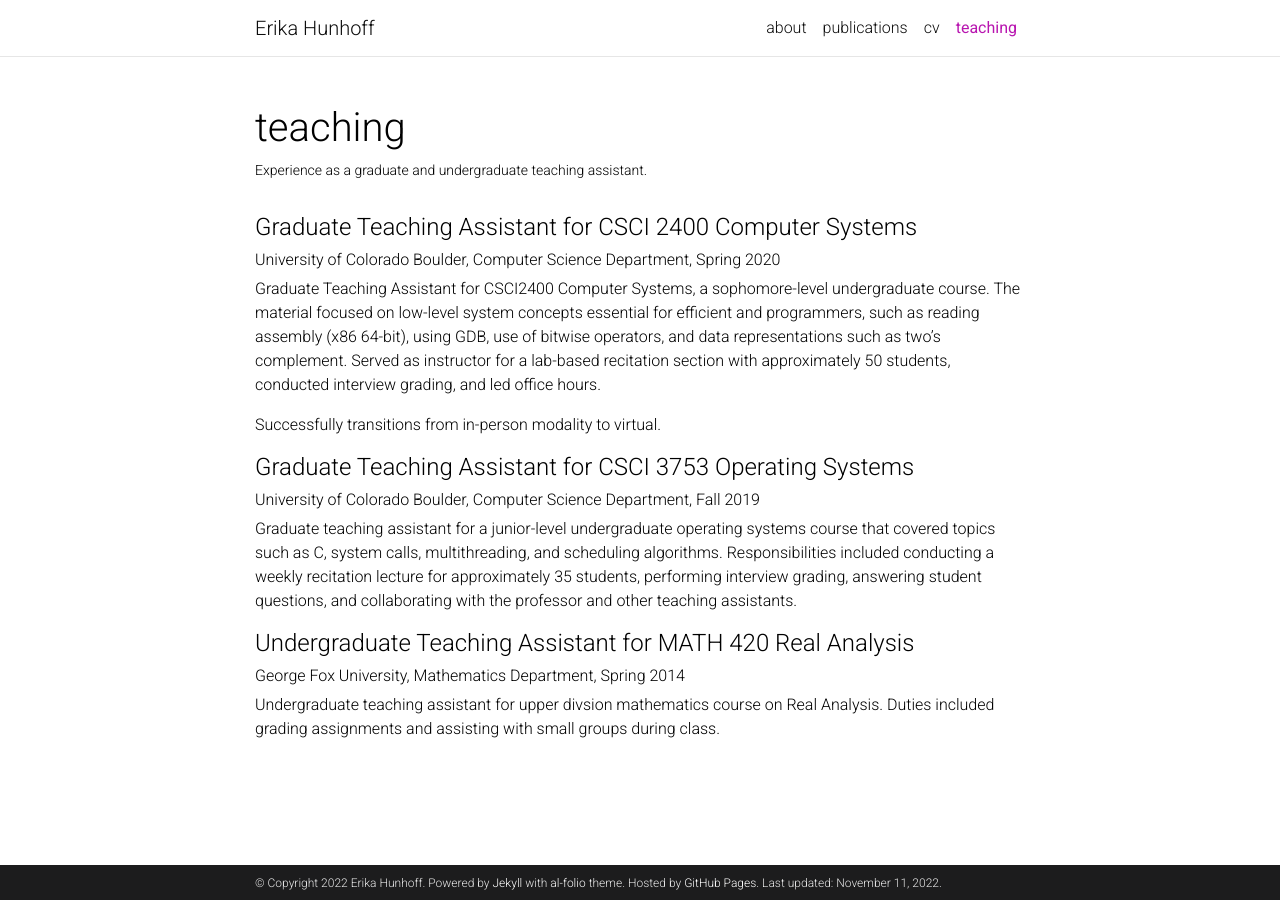
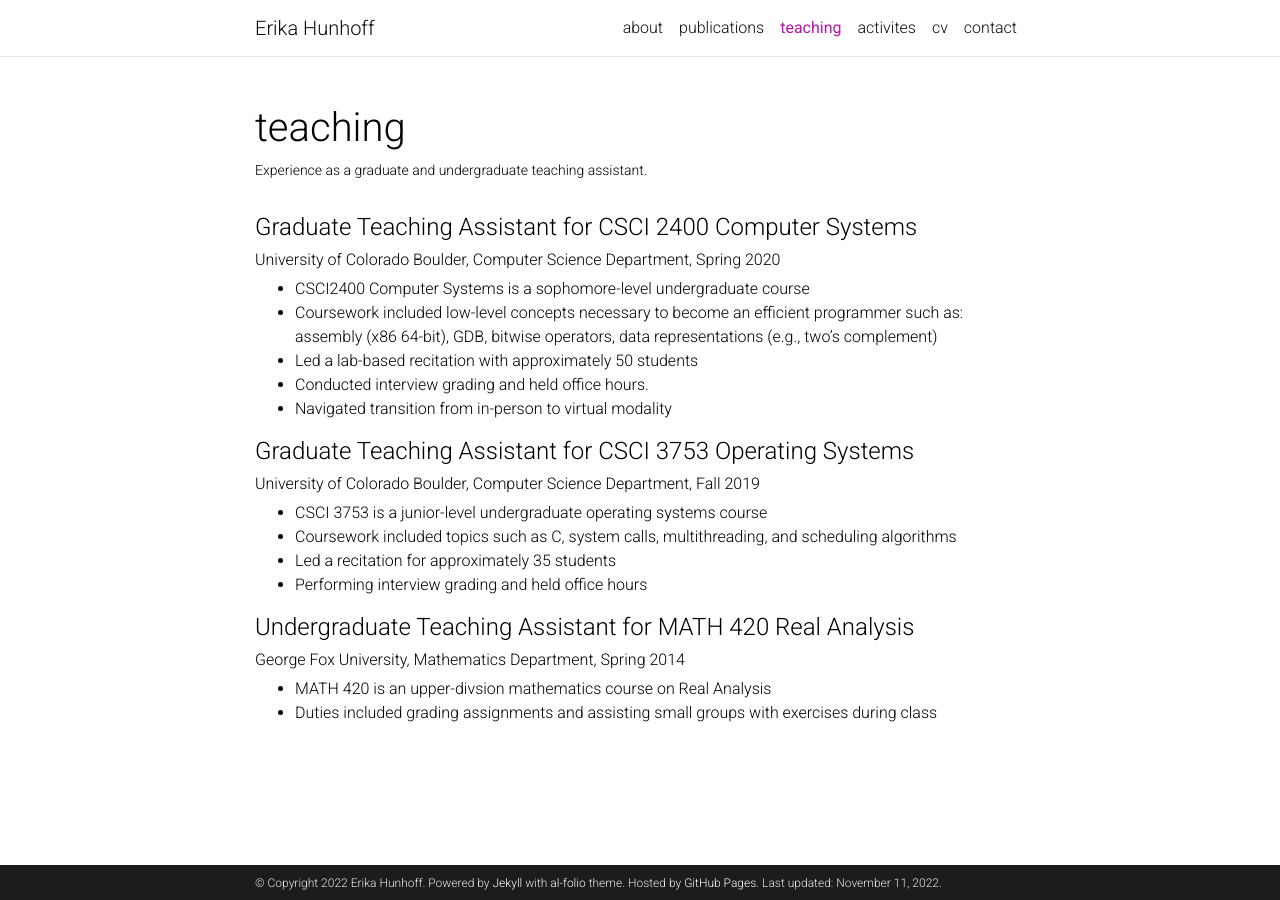
Before and after one commit to hunhoffe/hunhoffe.github.io, a Jekyll site: the page built from _pages/teaching.md, in a window 1280 px wide. Built offline with Jekyll 4.4.1, drawn with Linux system fonts in a browser that asks for light colours; full-size pictures stand in for the smaller copies a plugin makes; comment, search, counter and statistics services are not loaded; a style sheet for code colours, icons or effects is not loaded.

Commit message:
Add page content

```diff
--- a/_pages/teaching.md
+++ b/_pages/teaching.md
@@ -4,23 +4,29 @@ permalink: /teaching/
 title: teaching
 description: Experience as a graduate and undergraduate teaching assistant.
 nav: true
-nav_order: 5
+nav_order: 2
+socials: true
 ---
 
 #### Graduate Teaching Assistant for CSCI 2400 Computer Systems
 ###### University of Colorado Boulder, Computer Science Department, Spring 2020
 
-Graduate Teaching Assistant for CSCI2400 Computer Systems, a sophomore-level undergraduate course. The material focused on low-level system concepts essential for efficient and programmers, such as reading assembly (x86 64-bit), using GDB, use of bitwise operators, and data representations such as two's complement. Served as instructor for a lab-based recitation section with approximately 50 students, conducted interview grading, and led office hours.
-
-Successfully transitions from in-person modality to virtual.
+* CSCI2400 Computer Systems is a sophomore-level undergraduate course
+* Coursework included low-level concepts necessary to become an efficient programmer such as: assembly (x86 64-bit), GDB, bitwise operators, data representations (e.g., two's complement)
+* Led a lab-based recitation with approximately 50 students
+* Conducted interview grading and held office hours.
+* Navigated transition from in-person to virtual modality
 
 #### Graduate Teaching Assistant for CSCI 3753 Operating Systems
 ###### University of Colorado Boulder, Computer Science Department, Fall 2019
 
-Graduate teaching assistant for a junior-level undergraduate operating systems course that covered topics such as C, system calls, multithreading, and scheduling algorithms. Responsibilities included conducting a weekly recitation lecture for approximately 35 students, performing interview grading, answering student questions, and collaborating with the professor and other teaching assistants.
-
+* CSCI 3753 is a junior-level undergraduate operating systems course
+* Coursework included topics such as C, system calls, multithreading, and scheduling algorithms
+* Led a recitation for approximately 35 students
+* Performing interview grading and held office hours
 
 #### Undergraduate Teaching Assistant for MATH 420 Real Analysis
 ###### George Fox University, Mathematics Department, Spring 2014
 
-Undergraduate teaching assistant for upper divsion mathematics course on Real Analysis. Duties included grading assignments and assisting with small groups during class.
+* MATH 420 is an upper-divsion mathematics course on Real Analysis
+* Duties included grading assignments and assisting small groups with exercises during class
```
Also changed, not shown: _pages/about.md (+1 -1 lines), _pages/activities.md (added, +16 -0 lines), _pages/contact.md (added, +16 -0 lines).
